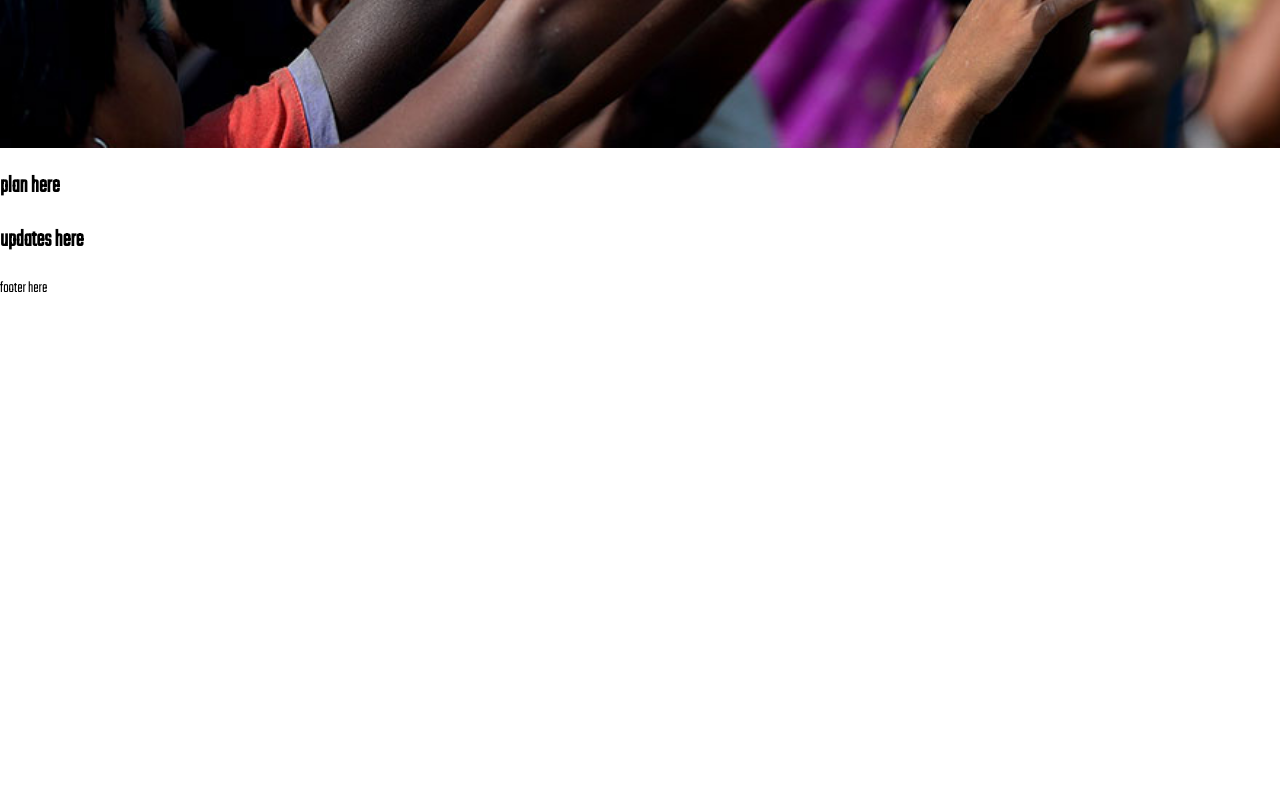
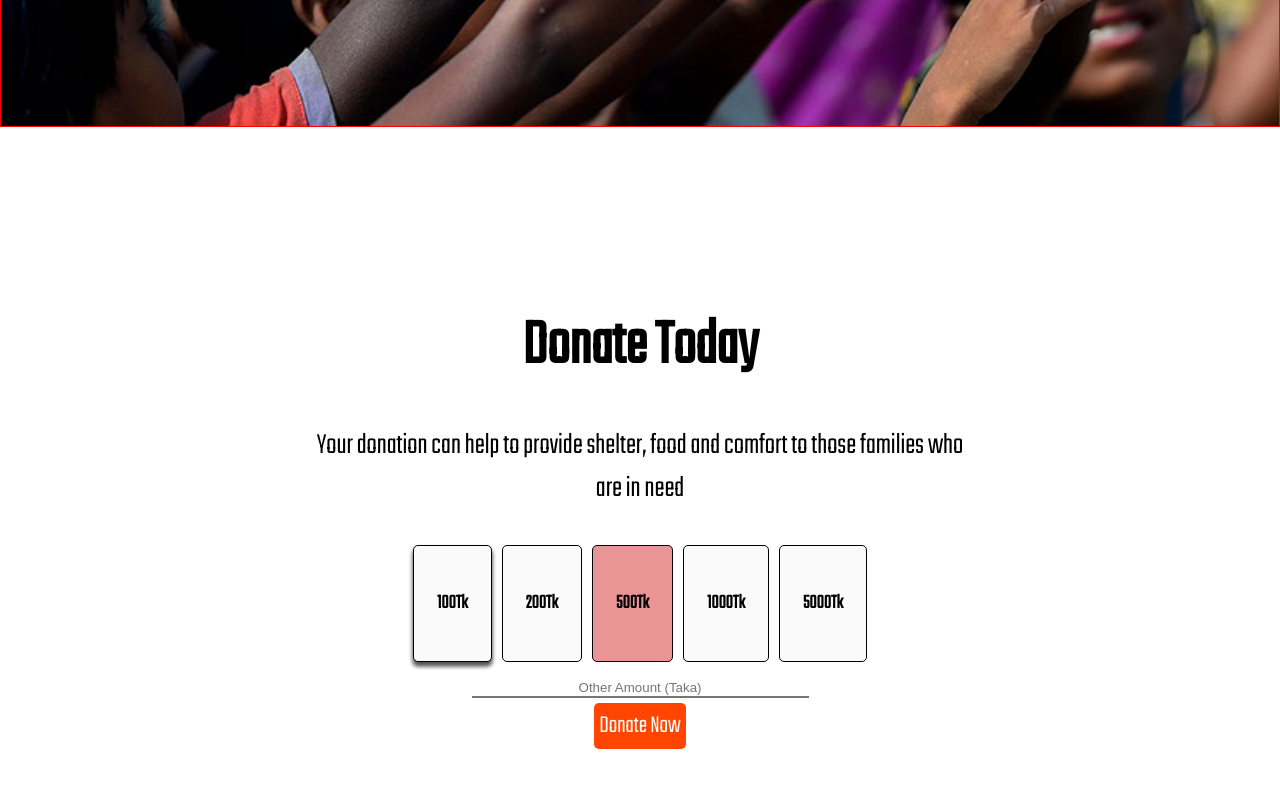
Before and after one commit to deder26/donate-today, a plain HTML site: page index.html in a window 1280 px wide. Shown: the part 700-1500 px from the top of the page. Before the commit the page ends 1016 px from the top, so only its background shows below. Drawn offline with Linux system fonts and the light colour scheme.

Commit message:
donate-today

```diff
--- a/index.html
+++ b/index.html
@@ -8,7 +8,7 @@
     <link rel="preconnect" href="https://fonts.googleapis.com" />
     <link rel="preconnect" href="https://fonts.gstatic.com" crossorigin />
     <link
-      href="https://fonts.googleapis.com/css2?family=Teko:wght@300&display=swap"
+      href="https://fonts.googleapis.com/css2?family=Inter:wght@200&family=Teko:wght@300&display=swap"
       rel="stylesheet"
     />
     <title>Document</title>
@@ -28,7 +28,31 @@
       </div>
     </section>
     <section class="donate-today">
-      <div></div>
+      <div class="donate-today-content">
+        <h1>Donate Today</h1>
+        <p>
+          Your donation can help to provide shelter, food and comfort to those
+          families who are in need
+        </p>
+        <div class="amount">
+          <span class="box-shadow">100Tk</span>
+          <span>200Tk</span>
+          <span class="amount-highlight">500Tk</span>
+          <span>1000Tk</span>
+          <span>5000Tk</span>
+        </div>
+        <div class="amount-input-div">
+          <input
+            class="input-amount"
+            type="text"
+            placeholder="Other Amount (Taka)"
+          />
+          <br />
+          <a class="donation-link" href="/thanks-giving.html" target="_blank"
+            >Donate Now</a
+          >
+        </div>
+      </div>
     </section>
     <section class="donate-plan">
       <h1>plan here</h1>
--- a/style.css
+++ b/style.css
@@ -1,14 +1,17 @@
 body {
+  font-family: "Inter", sans-serif;
   font-family: "Teko", sans-serif;
   margin: 0;
   padding: 0;
 }
+
 .top-banner {
   height: 500px;
   background-image: url(/images/donation13.jpg);
   background-repeat: no-repeat;
   background-size: 100%;
-  padding: 174px 307px 175px 307px;
+  padding: 150px 307px 175px 307px;
+  border: 1px solid red;
 }
 .top-banner-content {
   color: white;
@@ -21,13 +24,66 @@ body {
 .top-banner-content p {
   font-size: 30px;
 }
-.top-banner-content a {
+.donation-link {
   color: white;
-  font-size: 35px;
+  font-size: 25px;
   text-decoration: none;
   background-color: orangered;
   border-radius: 5px;
   padding: 5px;
+}
+
+.donate-today {
+  height: 500px;
+  padding: 174px 307px 175px 307px;
+}
+.donate-today-content {
+  text-align: center;
+}
+.donate-today-content h1 {
+  font-size: 65px;
+  margin: 0;
+}
+.donate-today-content p {
+  font-size: 30px;
+}
+.amount {
+  margin: 10px;
+  display: flex;
+  justify-content: center;
+}
+.amount span {
+  font-size: 20px;
+  font-weight: 700;
+  border: 1px solid black;
+  padding: 43px 23px;
+  margin: 5px;
+  background: #fafafa;
+  border-radius: 5px;
+}
+
+.box-shadow {
+  box-shadow: 0px 4px 4px rgba(0, 0, 0, 0.25), 0px 4px 4px rgba(0, 0, 0, 0.25),
+    0px 4px 4px rgba(0, 0, 0, 0.25), 0px 4px 4px rgba(0, 0, 0, 0.25);
+}
+
+.amount .amount-highlight {
+  background-color: #ea9595;
+}
+.amount-input-div {
+  display: block;
+  border-top: 0;
+  border-right: 0;
+  border-left: 0;
+  justify-content: center;
+}
+.input-amount {
+  border-top: 0;
+  border-right: 0;
+  border-left: 0;
+  width: 50%;
+  margin-bottom: 10px;
+  text-align: center;
 }
 
 .thanks-giving h1 {
```
Also changed, not shown: thanks-giving.html (+1 -1 lines).
